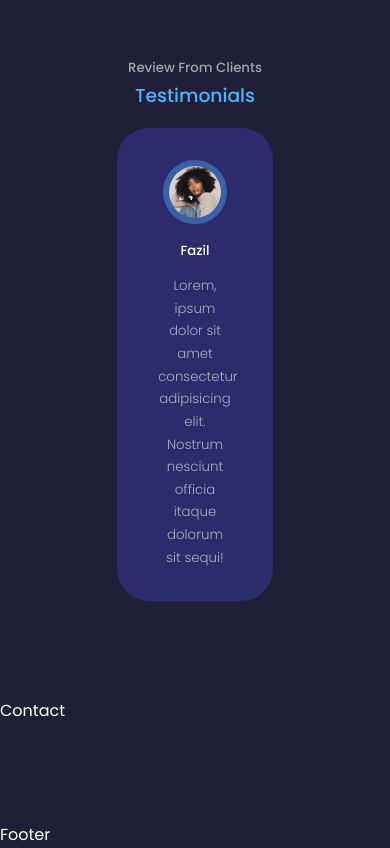
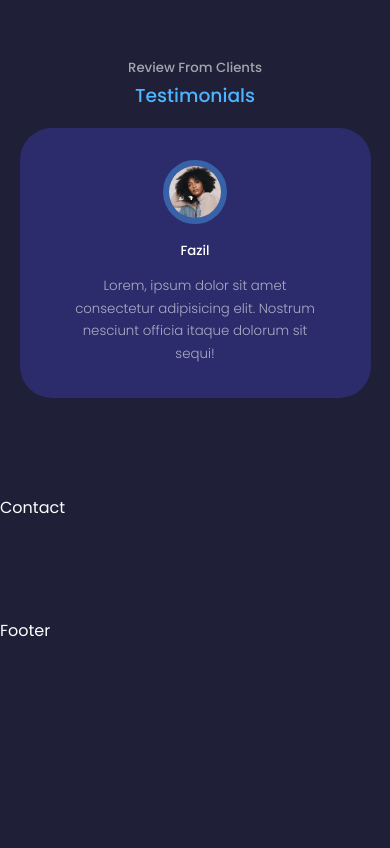
Before and after one commit to mohamedfazilk/React-Portfolio, a React (Create React App) app: page / in a window 390 px wide. Shown: the part 7800-8648 px from the top of the page. After the commit the page ends 8444 px from the top, so only its background shows below. Built offline with nearby package versions, Linux system fonts and the light colour scheme.

Commit message:
add the media-query

```diff
--- a/src/components/testimonials/testimonials.css
+++ b/src/components/testimonials/testimonials.css
@@ -34,3 +34,28 @@
     margin:0.8rem auto 0;
 
 }
+
+
+
+
+/* =====================MEDIA QUERIES (MEDIUM-DEVICES)====================== */
+
+@media screen and (max-width: 1024px) {
+    .container.testimonials_container{
+        width: 60%;
+    }
+}
+
+
+
+/* =====================MEDIA QUERIES (SMALL-DEVICES)====================== */
+
+@media screen and (max-width: 600px) {
+   .container.testimonials_container {
+       width: var(--container-width-sm);
+   }
+
+   .client__review {
+    width: var(--container-width-sm);
+   }
+}
```
